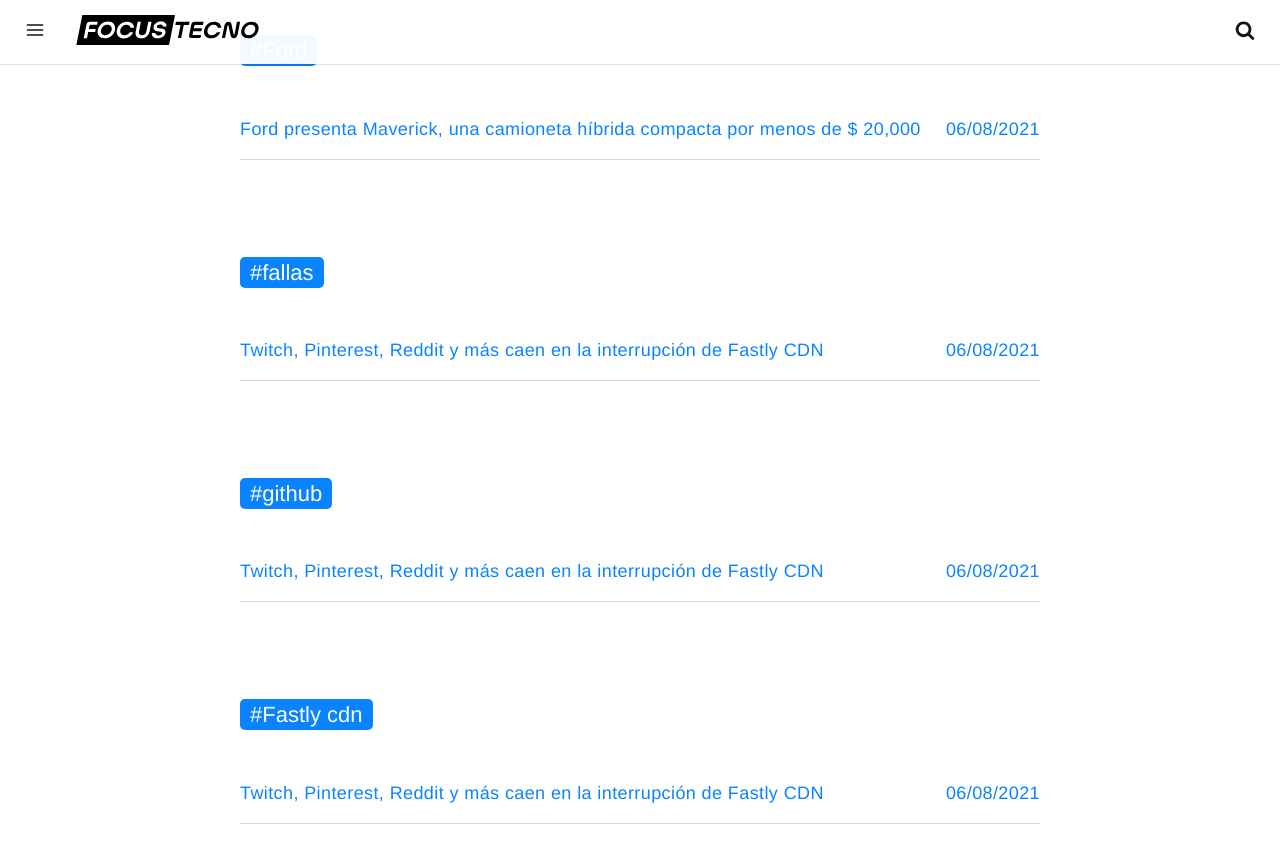
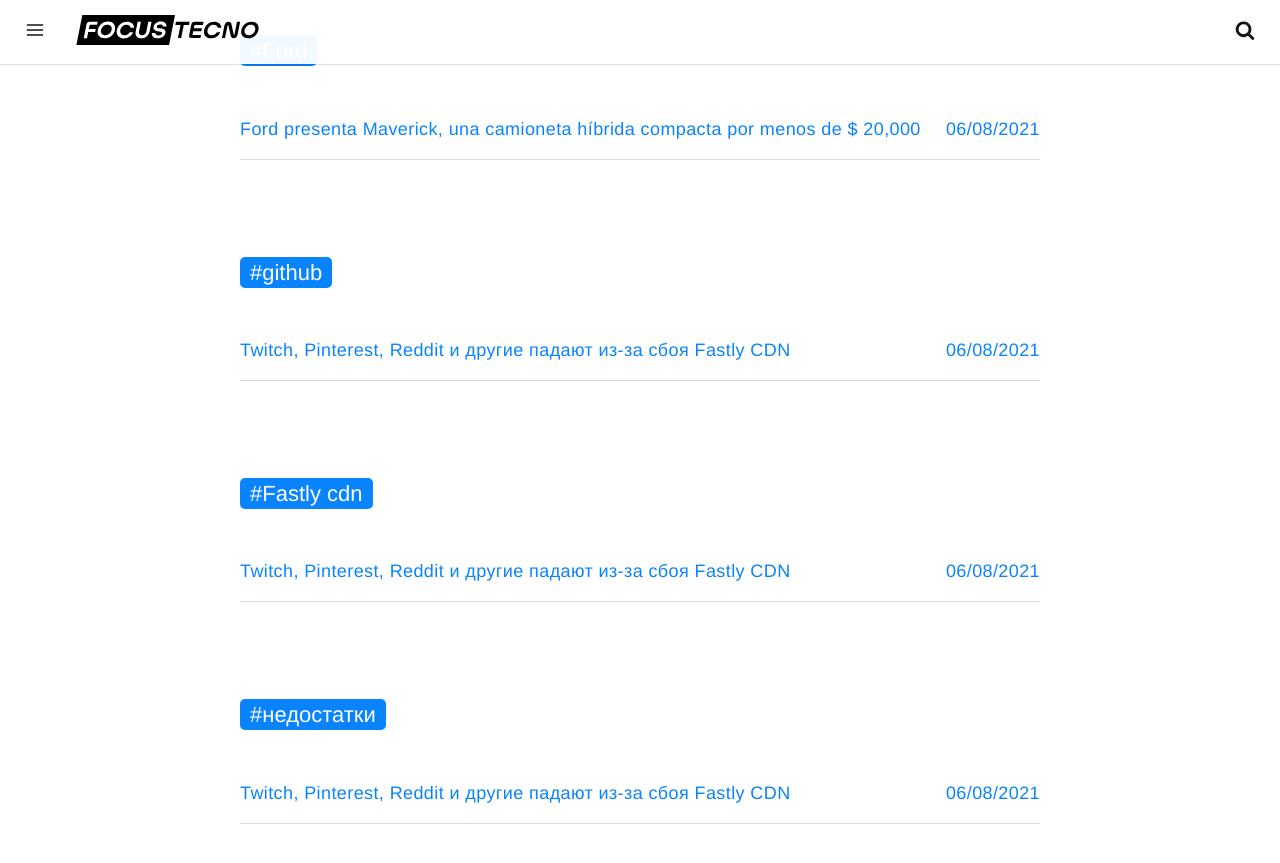
Before and after one commit to Focustecnoua/focusua, a Jekyll site: the page built from tags.html, in a window 1280 px wide and 900 px high, scrolled down 7709 px. Shown: the top 863 px of the window. Built offline with Jekyll 4.4.1, drawn with Linux system fonts in a browser that asks for light colours; some web fonts are replaced; comment, search, counter and statistics services are not loaded; some of the changed lines change nothing that is shown.

Commit message:
Update from Forestry.io Focustecnoua updated _posts/2021-06-08-twitch-pinterest-reddit-y-mas-caen-en-la-interrupcion-de-fastly-cdn.md

```diff
--- a/_posts/2021-06-08-twitch-pinterest-reddit-y-mas-caen-en-la-interrupcion-de-fastly-cdn.md
+++ b/_posts/2021-06-08-twitch-pinterest-reddit-y-mas-caen-en-la-interrupcion-de-fastly-cdn.md
@@ -1,27 +1,25 @@
 ---
 date: 2021-06-08T03:00:00.000+00:00
 layout: post
-title: Twitch, Pinterest, Reddit y más caen en la interrupción de Fastly CDN
-subtitle: Los sitios web de noticias y contenido sufren una interrupción global debido
-  a fallas de Fastly CDN
-description: Reddit, Spotify y Twitch, Hulu y HBO Max, así como Financial Times, NYT
-  y Bloomberg, enfrentaron cortes globales después de que Fastly enfrentara fallas
-  en sus redes de entrega de contenido.
+title: Twitch, Pinterest, Reddit и другие падают из-за сбоя Fastly CDN
+subtitle: Новостные и информационные сайты терпят глобальный сбой из-за сбоев Fastly
+  CDN
+description: Reddit, Spotify и Twitch, Hulu и HBO Max, а также Financial Times, NYT
+  и Bloomberg столкнулись с глобальными сбоями после того, как Fastly столкнулась
+  со сбоями в своих сетях доставки контента.
 image: "/uploads/reddit_spotify_y_twitch_hulu_y_hbo_max_asi_como_financial_times_nyt_y_bloomberg_enfrentaron_cortes_globales_despues_de_que_fastly_enfrentara_fallas_en_sus_redes_de_entrega_de_contenido_focus_tecno_wt.jpg"
 optimized_image: "/uploads/reddit_spotify_y_twitch_hulu_y_hbo_max_asi_como_financial_times_nyt_y_bloomberg_enfrentaron_cortes_globales_despues_de_que_fastly_enfrentara_fallas_en_sus_redes_de_entrega_de_contenido_focus_tecn-1.jpg"
 category:
 - Conectados
 tags:
-- fallas
 - github
 - Fastly cdn
+- недостатки
 author: FocusTecno
 
 ---
-Sitios web reconocidas como **Reddit**, **Spotify**, **Twitch, Github** y diversos operados por medios de noticias como **Financial Times** , **The New York Times** y **Bloomberg** enfrentaron cortes globales el martes, debido a que el abastecedor de **CDN Fastly** confrontó fallas en su servicio.
+Известные веб-сайты, такие как Reddit, Spotify, Twitch, Github и различные новостные агентства, управляемые Financial Times, The New York Times и Bloomberg, во вторник столкнулись с глобальными сбоями в работе, поскольку поставщик CDN Fastly столкнулся со сбоями в своем обслуживании.
 
-[https://twitter.com/rubygems/status/518821243320287232](https://twitter.com/rubygems/status/518821243320287232 "https://twitter.com/rubygems/status/518821243320287232")
+Известный поставщик услуг CDN подтвердил, что изучает возможное влияние на обработку своих услуг на своем веб-сайте. «Проблема была обнаружена, и решение внедряется», - написала компания на своем веб-сайте в 16:14 IST во вторник.
 
-El famosa abastecedor de **servicios CDN** confirmó que estaba investigando el efecto potencial en el manejo de sus servicios en su cibersitio. "El problema fue reconocido y **se está aplicando una solución**", redactó la compañía en su lugar web a las 4:14 pm IST del martes.
-
-Ciertos medios informaron que el grande del negocio electrónico **Amazon.com** **Inc**. además confrontó cortes, entre otros servicios reconocidas como **Hulu**, **Quora**, **HBO Max**, entre otros. Las redes de entrega de contenido, o CDN, son usadas por organizaciones que ejecutan redes globales de servidores. Ayudan a **mejorar el rendimiento** al **guardar en caché** los datos lo más cerca viable del cliente final, de manera l**as páginas web se carguen más veloz**, debido a que no se necesita obtener los datos del servidor original.
+Некоторые СМИ сообщили, что крупный электронный бизнес Amazon.com Inc. также столкнулся с сокращениями среди других известных сервисов, таких как Hulu, Quora, HBO Max и других. Сети доставки контента или CDN используются организациями, использующими глобальные серверные сети. Они помогают повысить производительность за счет кэширования данных как можно ближе к конечному клиенту, поэтому веб-страницы загружаются быстрее, поскольку данные не нужно извлекать с исходного сервера.
```
